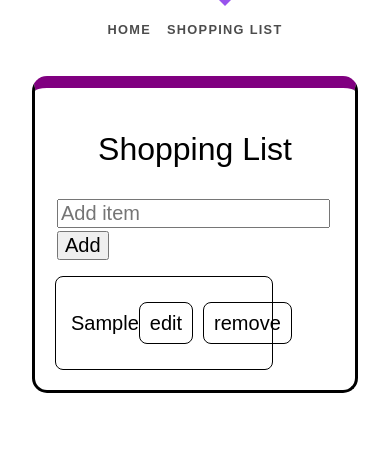
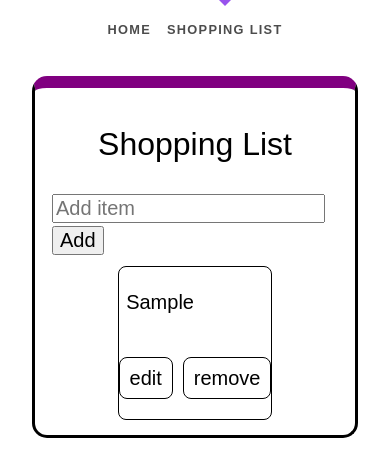
Before and after one commit to NielsLouwes/recipes-svelte-app, a SvelteKit app: page /shopping-list in a window 390 px wide. Both pictures are taken after typing "Sample" into the empty fields and a click on the button "Add". Shown: the top 476 px of the page. Built offline with nearby package versions, Linux system fonts and the light colour scheme.

Commit message:
fix mobile styles shoppinglist

```diff
--- a/src/components/Ingredient.svelte
+++ b/src/components/Ingredient.svelte
@@ -16,15 +16,25 @@
 		display: flex;
 		justify-content: space-between;
 		align-items: center;
-		width: 75%;
+		flex-direction: column;
+
 		border: 1px solid black;
 		border-radius: 8px;
-		margin: 5px;
-		padding: 5px 15px;
+		margin-bottom: 5px;
+
+		@media (width > 768px) {
+			width: 75%;
+			flex-direction: row;
+			padding: 5px 15px;
+		}
 	}
 
 	.ingredient {
-		width: 70%;
+		width: 90%;
+
+		@media (width > 768px) {
+			width: 70%;
+		}
 	}
 
 	.ingredient-container:hover {
--- a/src/components/InputForm.svelte
+++ b/src/components/InputForm.svelte
@@ -1,11 +1,11 @@
-<script>
+<script lang="ts">
 	import { ingredients } from '../stores/ingredient-store';
 
 	let newShoppingItem = '';
 
 	const addIngredient = () => {
 		if (newShoppingItem.trim()) {
-			ingredients.update((currentIngredients) => {
+			ingredients.update((currentIngredients: string[]) => {
 				return [...currentIngredients, newShoppingItem];
 			});
 
--- a/src/routes/shopping-list/+page.svelte
+++ b/src/routes/shopping-list/+page.svelte
@@ -1,11 +1,11 @@
-<script>
+<script lang="ts">
 	import Ingredient from '../../components/Ingredient.svelte';
 	import InputForm from '../../components/InputForm.svelte';
 	import { ingredients } from '../../stores/ingredient-store';
 
 	console.log('$ingredients', $ingredients);
 
-	const removeIngredient = (ingredient) => {
+	const removeIngredient = (ingredient: string) => {
 		ingredients.update((currentIngredients) => {
 			const updatedIngredients = currentIngredients.filter(
 				(currentIngredient) => currentIngredient !== ingredient
@@ -38,9 +38,10 @@
 	.shopping-list {
 		border: 3px solid black;
 		border-radius: 15px;
-		padding: 15px;
 		border-top: 12px solid purple;
 		display: flex;
 		flex-direction: column;
+		align-items: center;
+		padding: 10px;
 	}
 </style>
```
